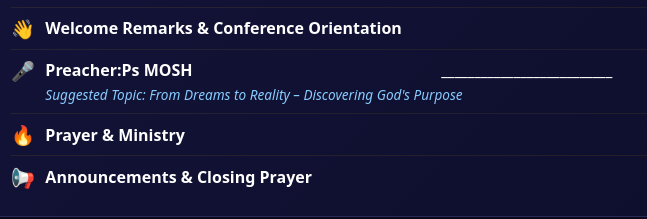
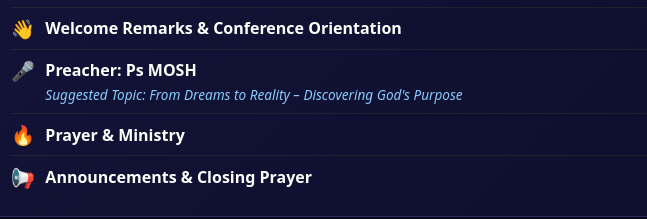
Before and after one commit to sydmosh/youthconference, a website: page index.html in a window 1280 px wide. Shown: the part 608-827 px from the top of the page, 224-871 px from the left. Drawn offline with Linux system fonts and the light colour scheme.

Commit message:
Fix preacher name formatting in index.html

```diff
--- a/index.html
+++ b/index.html
@@ -244,7 +244,7 @@
           <span class="session-icon">🎤</span>
           <div class="session-body">
             <div class="session-header">
-              <h3>Preacher:Ps MOSH</h3><br/> <h3>__________________________</h3>
+              <h3>Preacher: Ps MOSH</h3><br/>
               <span class="session-time">8:10 &ndash; 9:10 PM</span>
             </div>
             <p class="session-topic">Suggested Topic: From Dreams to Reality &ndash; Discovering God's Purpose</p>
```
